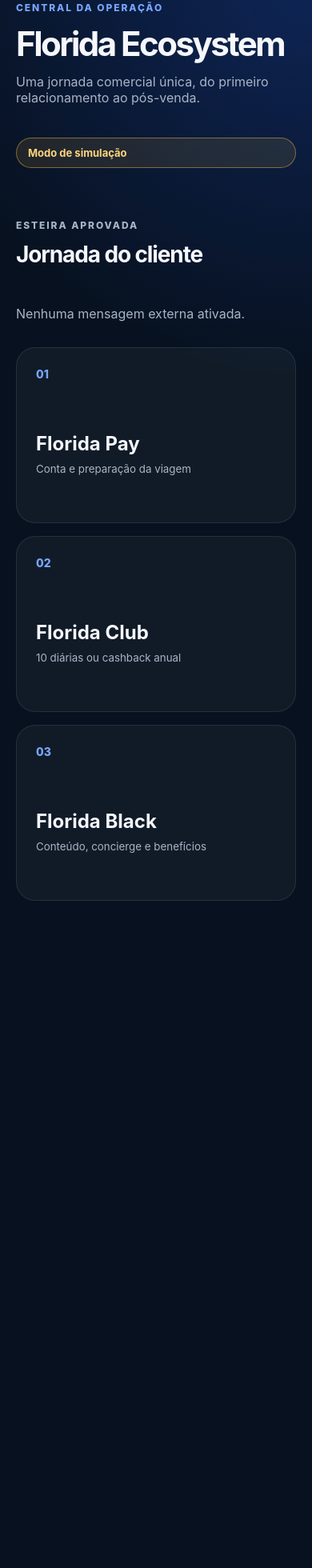
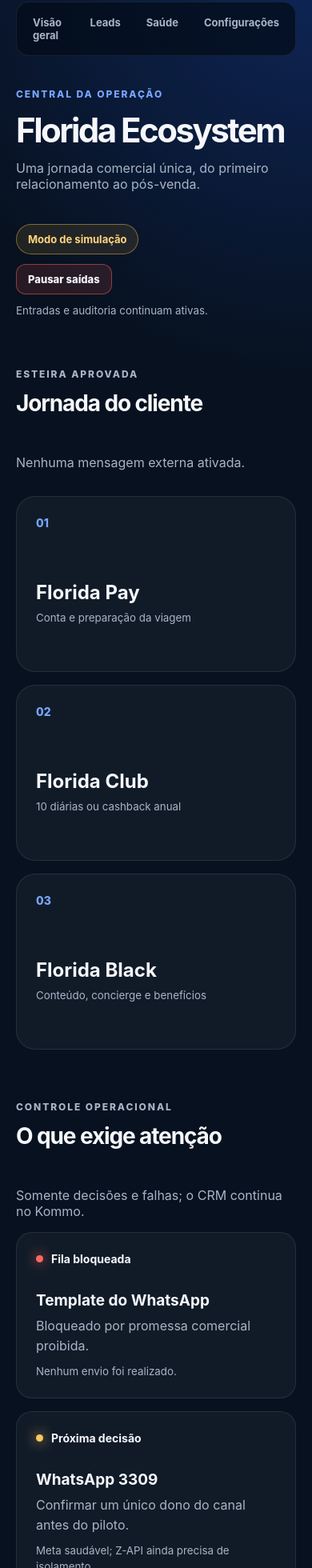
Before and after one commit to fabioporcino2012/buscandomilhao, a Next.js app: page / in a window 390 px wide. Shown: the part 38-1998 px from the top of the page at 80% size. Before the commit the page ends 1252 px from the top, so only its background shows below. Built offline with nearby package versions, Linux system fonts and the light colour scheme.

Commit message:
feat: add guarded operator console

```diff
--- a/src/app/page.tsx
+++ b/src/app/page.tsx
@@ -1,4 +1,6 @@
 import { JOURNEY_ORDER } from "../config/constants";
+import { OperatorNav } from "../components/OperatorNav";
+import { PauseButton } from "../components/PauseButton";
 
 const productLabels = {
   florida_pay: "Florida Pay",
@@ -9,6 +11,7 @@
 export default function HomePage() {
   return (
     <main>
+      <OperatorNav />
       <header>
         <div>
           <p className="eyebrow">Central da operação</p>
@@ -17,7 +20,10 @@
             Uma jornada comercial única, do primeiro relacionamento ao pós-venda.
           </p>
         </div>
-        <span className="status">Modo de simulação</span>
+        <div className="header-actions">
+          <span className="status">Modo de simulação</span>
+          <PauseButton />
+        </div>
       </header>
 
       <section aria-labelledby="journey-title">
@@ -43,6 +49,48 @@
           ))}
         </ol>
       </section>
+
+      <section className="operations" aria-labelledby="operations-title">
+        <div className="section-heading">
+          <div>
+            <p className="eyebrow">Controle operacional</p>
+            <h2 id="operations-title">O que exige atenção</h2>
+          </div>
+          <p>Somente decisões e falhas; o CRM continua no Kommo.</p>
+        </div>
+
+        <div className="operations-grid">
+          <article className="panel alert-panel">
+            <div className="panel-title">
+              <span className="indicator danger" />
+              <h3>Fila bloqueada</h3>
+            </div>
+            <strong>Template do WhatsApp</strong>
+            <p>Bloqueado por promessa comercial proibida.</p>
+            <small>Nenhum envio foi realizado.</small>
+          </article>
+
+          <article className="panel">
+            <div className="panel-title">
+              <span className="indicator warning" />
+              <h3>Próxima decisão</h3>
+            </div>
+            <strong>WhatsApp 3309</strong>
+            <p>Confirmar um único dono do canal antes do piloto.</p>
+            <small>Meta saudável; Z-API ainda precisa de isolamento.</small>
+          </article>
+
+          <article className="panel">
+            <div className="panel-title">
+              <span className="indicator info" />
+              <h3>Florida Black</h3>
+            </div>
+            <strong>Oferta suspensa</strong>
+            <p>Interessados seguem para lista de espera.</p>
+            <small>Valores históricos não entram em mensagens.</small>
+          </article>
+        </div>
+      </section>
     </main>
   );
 }
--- a/src/app/styles.css
+++ b/src/app/styles.css
@@ -21,6 +21,30 @@
   width: min(1120px, calc(100% - 40px));
   margin: 0 auto;
   padding: 72px 0;
+}
+
+nav {
+  display: flex;
+  gap: 8px;
+  margin-bottom: 64px;
+  padding: 8px;
+  border: 1px solid rgba(255, 255, 255, 0.08);
+  border-radius: 16px;
+  background: rgba(4, 12, 24, 0.72);
+}
+
+nav a {
+  padding: 9px 12px;
+  border-radius: 10px;
+  color: #a9b4c6;
+  font-size: 13px;
+  font-weight: 700;
+  text-decoration: none;
+}
+
+nav a:hover {
+  background: rgba(255, 255, 255, 0.06);
+  color: #f5f7fb;
 }
 
 header,
@@ -73,6 +97,39 @@
   font-weight: 700;
 }
 
+.header-actions,
+.pause-control {
+  display: grid;
+  justify-items: end;
+  gap: 12px;
+}
+
+.pause-control small {
+  max-width: 250px;
+  text-align: right;
+}
+
+.button {
+  padding: 10px 14px;
+  border: 1px solid rgba(255, 255, 255, 0.14);
+  border-radius: 12px;
+  color: #f5f7fb;
+  font: inherit;
+  font-size: 13px;
+  font-weight: 800;
+  cursor: pointer;
+}
+
+.button.pause {
+  border-color: rgba(255, 95, 82, 0.5);
+  background: rgba(255, 95, 82, 0.13);
+}
+
+.button.resume {
+  border-color: rgba(68, 211, 149, 0.45);
+  background: rgba(68, 211, 149, 0.12);
+}
+
 section {
   margin-top: 96px;
 }
@@ -110,6 +167,102 @@
   font-weight: 800;
 }
 
+.operations-grid,
+.settings-grid {
+  display: grid;
+  grid-template-columns: repeat(3, 1fr);
+  gap: 16px;
+}
+
+.settings-grid {
+  grid-template-columns: repeat(2, 1fr);
+}
+
+.panel {
+  padding: 24px;
+  border: 1px solid rgba(255, 255, 255, 0.09);
+  border-radius: 20px;
+  background: rgba(255, 255, 255, 0.045);
+}
+
+.panel h2,
+.panel h3 {
+  margin-top: 0;
+}
+
+.panel h3 {
+  margin-bottom: 0;
+  font-size: 14px;
+}
+
+.panel strong {
+  display: block;
+  margin-top: 32px;
+  font-size: 19px;
+}
+
+.panel p {
+  margin: 8px 0;
+  color: #a9b4c6;
+  line-height: 1.55;
+}
+
+.panel-title,
+.health-row {
+  display: flex;
+  align-items: center;
+  gap: 10px;
+}
+
+.indicator {
+  width: 9px;
+  height: 9px;
+  flex: 0 0 auto;
+  border-radius: 50%;
+  background: #78a6ff;
+  box-shadow: 0 0 16px currentColor;
+}
+
+.indicator.danger { color: #ff675f; background: #ff675f; }
+.indicator.warning { color: #ffc65c; background: #ffc65c; }
+.indicator.ok { color: #44d395; background: #44d395; }
+.indicator.info { color: #78a6ff; background: #78a6ff; }
+
+.compact-header h1 {
+  font-size: clamp(42px, 6vw, 68px);
+}
+
+.health-list {
+  display: grid;
+  gap: 12px;
+}
+
+.health-row h3,
+.health-row p {
+  margin: 0;
+}
+
+.empty-state {
+  min-height: 280px;
+  display: grid;
+  align-content: center;
+}
+
+dl {
+  margin: 24px 0 0;
+}
+
+dl div {
+  display: flex;
+  justify-content: space-between;
+  gap: 20px;
+  padding: 12px 0;
+  border-top: 1px solid rgba(255, 255, 255, 0.08);
+}
+
+dt { color: #a9b4c6; }
+dd { margin: 0; font-weight: 800; text-align: right; }
+
 @media (max-width: 760px) {
   main {
     padding-top: 40px;
@@ -127,4 +280,23 @@
   .journey {
     grid-template-columns: 1fr;
   }
+
+  nav {
+    overflow-x: auto;
+    margin-bottom: 40px;
+  }
+
+  .header-actions,
+  .pause-control {
+    justify-items: start;
+  }
+
+  .pause-control small {
+    text-align: left;
+  }
+
+  .operations-grid,
+  .settings-grid {
+    grid-template-columns: 1fr;
+  }
 }
--- /dev/null
+++ b/src/components/OperatorNav.tsx
@@ -0,0 +1,12 @@
+import Link from "next/link";
+
+export function OperatorNav() {
+  return (
+    <nav aria-label="Navegação da operação">
+      <Link href="/">Visão geral</Link>
+      <Link href="/leads">Leads</Link>
+      <Link href="/health">Saúde</Link>
+      <Link href="/settings">Configurações</Link>
+    </nav>
+  );
+}
--- /dev/null
+++ b/src/components/PauseButton.tsx
@@ -0,0 +1,24 @@
+"use client";
+
+import { useState } from "react";
+
+export function PauseButton() {
+  const [paused, setPaused] = useState(false);
+
+  return (
+    <div className="pause-control">
+      <button
+        type="button"
+        className={paused ? "button resume" : "button pause"}
+        aria-pressed={paused}
+        onClick={() => setPaused((current) => !current)}
+      >
+        {paused ? "Retomar saídas" : "Pausar saídas"}
+      </button>
+      <small>
+        {paused ? "Saídas pausadas. " : ""}
+        Entradas e auditoria continuam ativas.
+      </small>
+    </div>
+  );
+}
```
Also changed, not shown: src/app/health/page.tsx (added, +35 -0 lines), src/app/leads/page.tsx (added, +28 -0 lines), src/app/settings/page.tsx (added, +33 -0 lines), src/domain/pilot.ts (added, +11 -0 lines), 1 other file (tests, documents, lock files or other folders).
